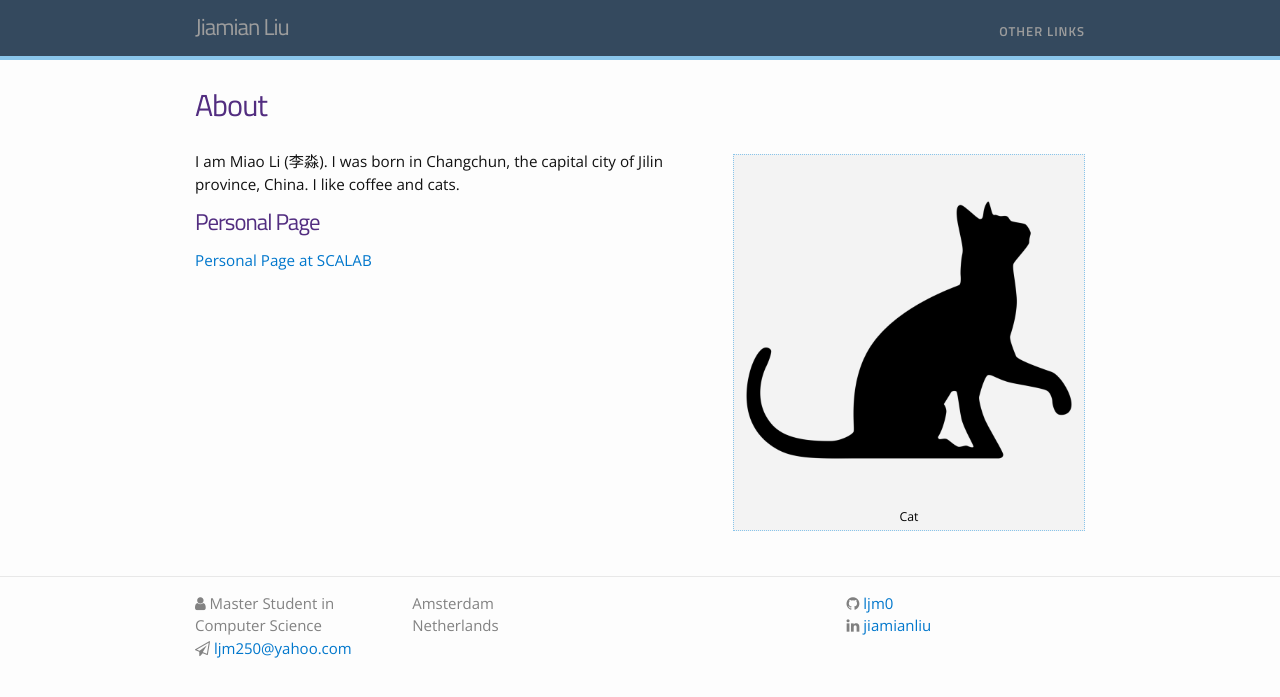
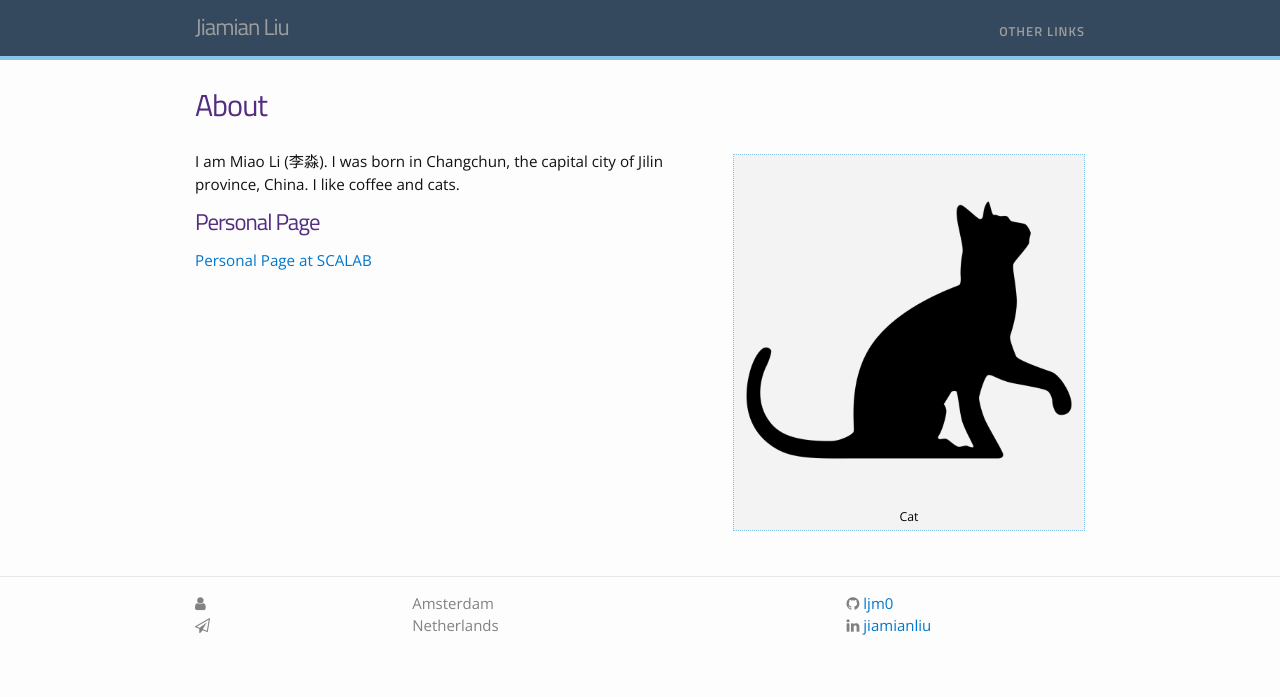
Before and after one commit to ljm0/ljm0.github.io, a Jekyll site: the page built from about.md, in a window 1280 px wide. Shown: the top 697 px of the page. Built offline with Jekyll 4.4.1, drawn with Linux system fonts in a browser that asks for light colours; nearby versions of some CDN libraries; some web fonts are replaced; some of the changed lines change nothing that is shown.

Commit message:
Update _config.yml

```diff
--- a/_config.yml
+++ b/_config.yml
@@ -1,8 +1,7 @@
 # Site settings
 title: Jiamian Liu
-email: ljm250@yahoo.com
-description: > # this means to ignore newlines until "baseurl:"
-  Master Student in Computer Science at VU and UvA
+# email: ljm250@yahoo.com
+description: > # this means to ignore newlines until "baseurl:" # Master Student in Computer Science at VU and UvA
 baseurl: "" # the subpath of your site, e.g. /blog/
 url: "https://ljm0.github.io/" # the base hostname & protocol for your site
 # twitter_username: 631958057
@@ -16,7 +15,7 @@ markdown: kramdown
 
 # Other options
 permalink: blog/:year/:month/:title/
-jobtitle: "Master Student in Computer Science"
+# jobtitle: "Master Student in Computer Science"
 excerpt_separator: "<!--more-->"
 
 # SEO stuff
```
